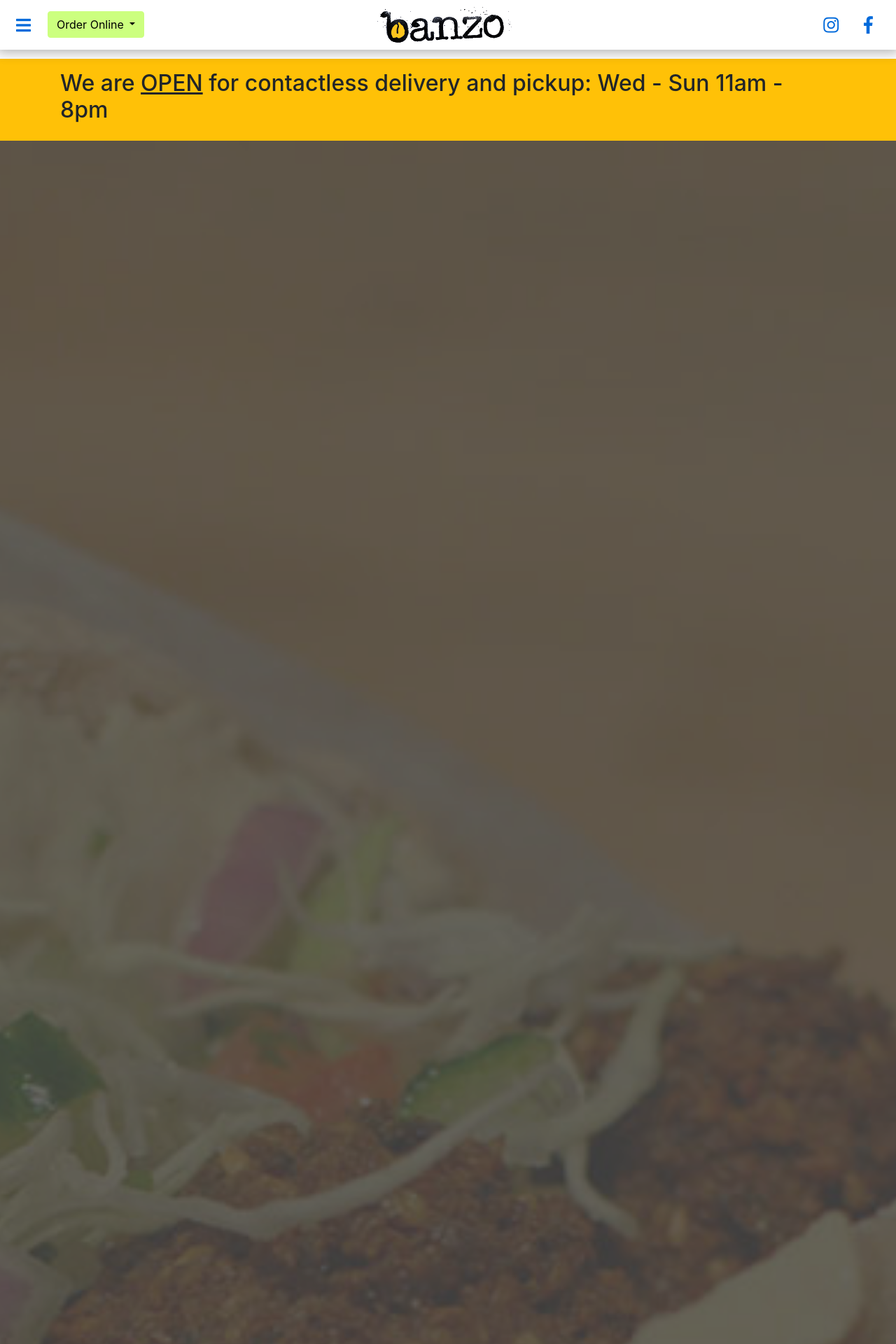
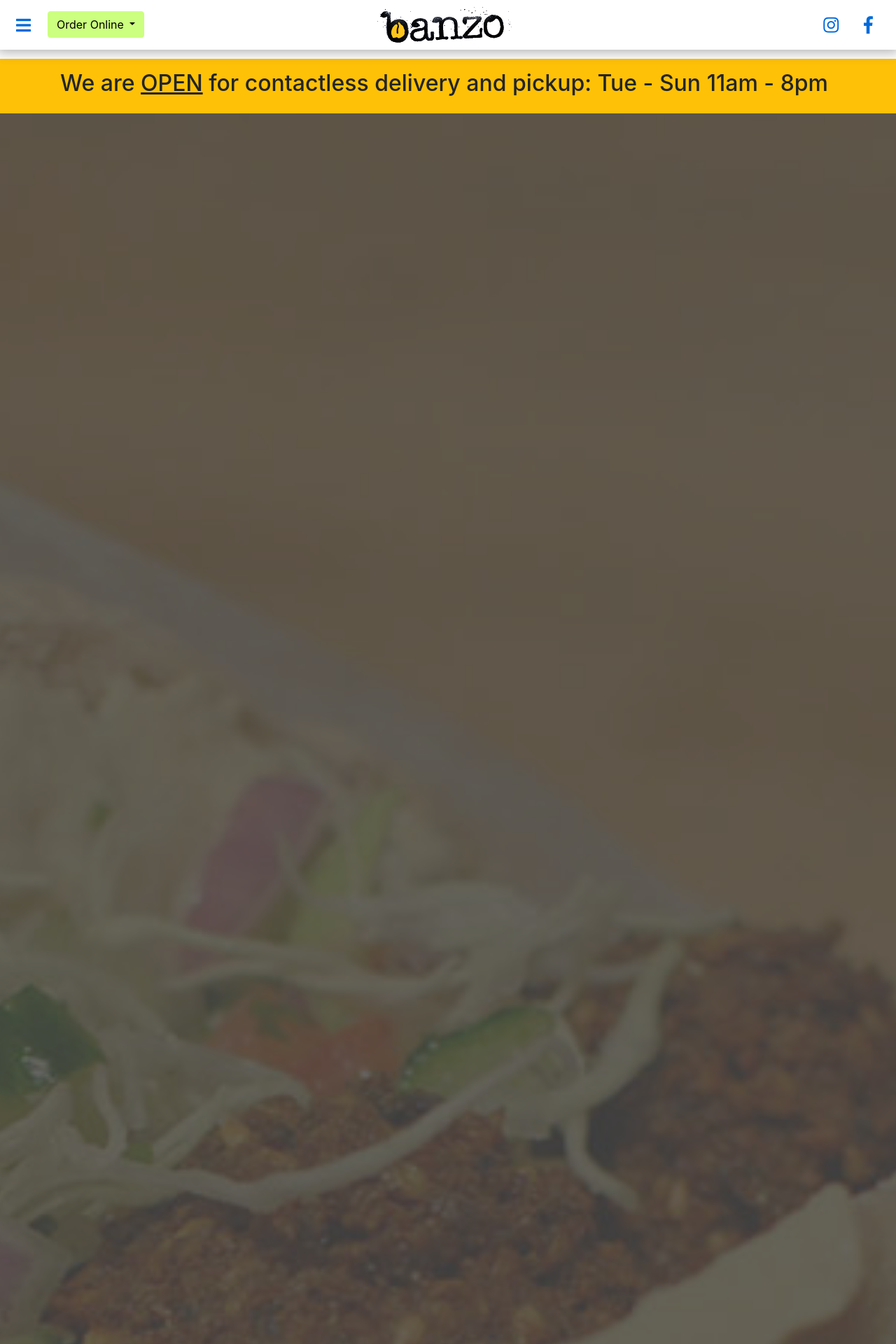
Before and after one commit to ajwahlb/Banzo, a Jekyll site: the page built from index.html, in a window 1280 px wide. Shown: the top 1920 px of the page at 70% size. Built offline with Jekyll 4.4.1, drawn with Linux system fonts in a browser that asks for light colours; nearby versions of some CDN libraries; some of the changed text lies outside the part shown.

Commit message:
Update index.html

```diff
--- a/index.html
+++ b/index.html
@@ -7,7 +7,7 @@ permalink: /
 <div class="container-fluid bg-warning covid19">
   <div class="container">
     <div class="row p-3">
-    	<h2>We are <u>OPEN</u> for contactless delivery and pickup: Wed - Sun 11am - 8pm</h2>
+    	<h2>We are <u>OPEN</u> for contactless delivery and pickup: Tue - Sun 11am - 8pm</h2>
     </div>
   </div>
 </div>
@@ -24,7 +24,7 @@ permalink: /
               <img class="default-img" alt="Order from Restaurant" src="/images/order.png" width="100%" style="max-width: 210px;">
               <img class="hover-img" alt="Order from Restaurant" src="/images/order-restaurant.png" width="100%" style="max-width: 210px;">
               <h2>Order from Restaurant</h2>
-              <p>Wed-Sun 11am - 8pm</p>
+              <p>Tue-Sun 11am - 8pm</p>
             </a>
 					</li>
 					<!-- <li class="text-center hp-cart">
```
Also changed, not shown: other parts of index.html (+1 -1 lines).
